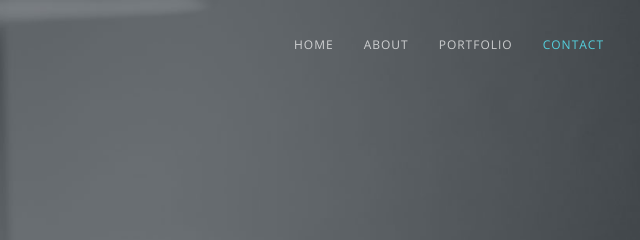
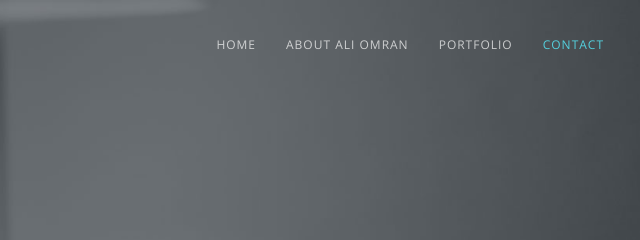
Before and after one commit to AliHewiagh/myproject, a plain HTML site: page index.html in a window 1280 px wide. Shown: the top 240 px of the page, 606-1246 px from the left. Drawn offline with nearby package versions, Linux system fonts and the light colour scheme.

Commit message:
I added about Ali Omran in the navigation bar

```diff
--- a/index.html
+++ b/index.html
@@ -47,7 +47,7 @@
     <div class="collapse navbar-collapse" id="bs-example-navbar-collapse-1">
       <ul class="nav navbar-nav navbar-right">
         <li><a href="#page-top" class="page-scroll">Home</a></li>
-        <li><a href="#about" class="page-scroll">About</a></li>
+        <li><a href="#about" class="page-scroll">About Ali Omran</a></li>
         <li><a href="#portfolio" class="page-scroll">Portfolio</a></li>
         <li><a href="#contact" class="page-scroll">Contact</a></li>
       </ul>
```
